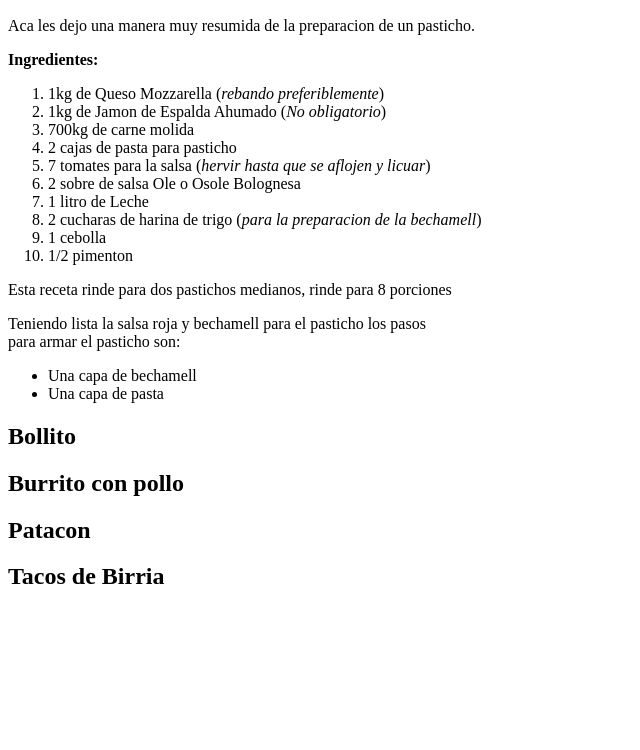
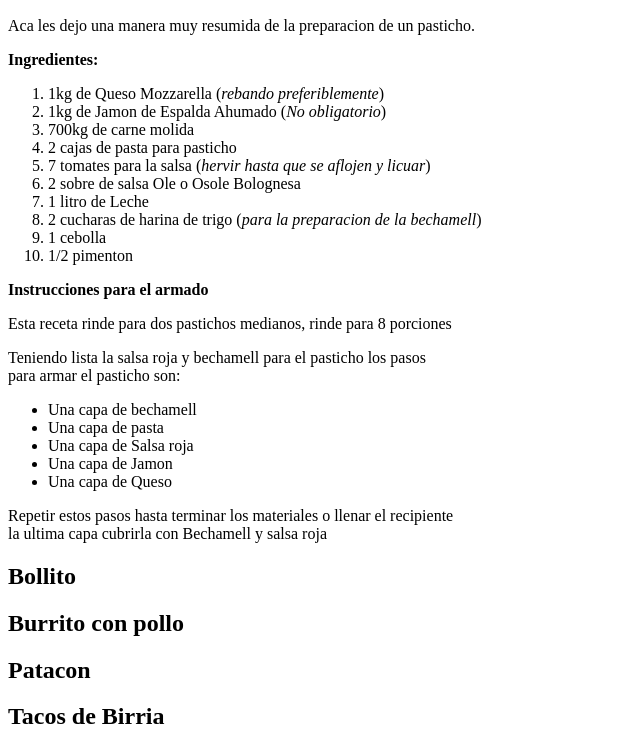
Before and after one commit to RicardoDuo/odin-recipes, a plain HTML site: page index.html in a window 1280 px wide. Shown: the part 110-860 px from the top of the page, without its empty margins (0-640 px from the left). Before the commit the page ends 800 px from the top, so only its background shows below. Drawn offline with Linux system fonts and the light colour scheme.

Commit message:
Instrucciones-pasticho-armado

```diff
--- a/index.html
+++ b/index.html
@@ -8,7 +8,9 @@
     <h1>Recetas tradicionales en el estado Zulia</h1>
     <h2>Pasticho</h2>
         <p>Aca les dejo una manera muy resumida de la preparacion de un pasticho.</p>
+
         <p><strong>Ingredientes:</strong></p>
+
             <ol>
                 <li>1kg de Queso Mozzarella (<em>rebando preferiblemente</em>)</li>
                 <li>1kg de Jamon de Espalda Ahumado (<em>No obligatorio</em>)</li>
@@ -22,6 +24,8 @@
                 <li>1/2 pimenton</li>
             </ol>
 
+        <p><strong>Instrucciones para el armado</strong></p>
+
         <p>Esta receta rinde para dos pastichos medianos, rinde para 8 porciones</p>
 
         <p>Teniendo lista la salsa roja y bechamell para el pasticho los pasos<br>
@@ -29,9 +33,15 @@
             <ul>
                 <li>Una capa de bechamell</li>
                 <li>Una capa de pasta</li>
-
+                <li>Una capa de Salsa roja</li>
+                <li>Una capa de Jamon</li>
+                <li>Una capa de Queso</li>
             </ul>
         </p>
+
+        <p>Repetir estos pasos hasta terminar los materiales o llenar el recipiente<br>
+        la ultima capa cubrirla con Bechamell y salsa roja</p>
+
     <h2>Bollito</h2>
     <h2>Burrito con pollo</h2>
     <h2>Patacon</h2>
```
